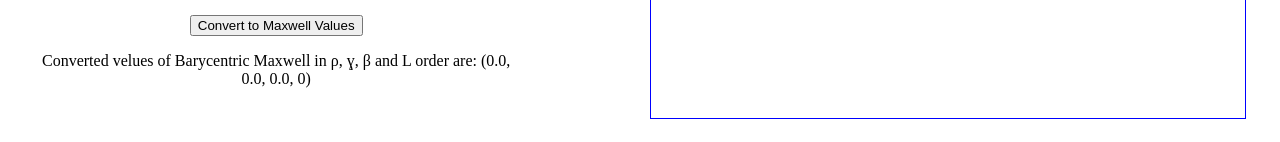
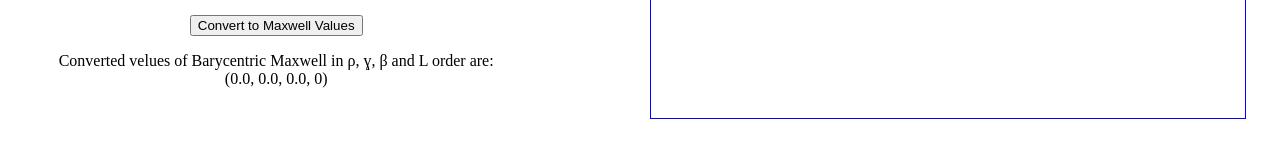
Before and after one commit to geraldo-jr/Color-Picker-Prismatic, a plain HTML site: page index.html in a window 1280 px wide. Shown: the part 387-529 px from the top of the page. Drawn offline with Linux system fonts and the light colour scheme.

Commit message:
[finishes #181242163] Fixing HTML texts on result section

```diff
--- a/index.html
+++ b/index.html
@@ -55,7 +55,8 @@
           <br>
 
           <input type="button" name="Convert" value="Convert to Maxwell Values" id="clickConvert" onclick="convertRGBtoMaxwell()">
-          <p>Converted velues of Barycentric Maxwell in ρ, ɣ, β and L order are:           <span id="maxwellResult">(0.0, 0.0, 0.0, 0)</span></p>
+          <p>Converted velues of Barycentric Maxwell in ρ, ɣ, β and L order are:<br>
+            <span id="maxwellResult">(0.0, 0.0, 0.0, 0)</span></p>
         </div>
 
 
```
